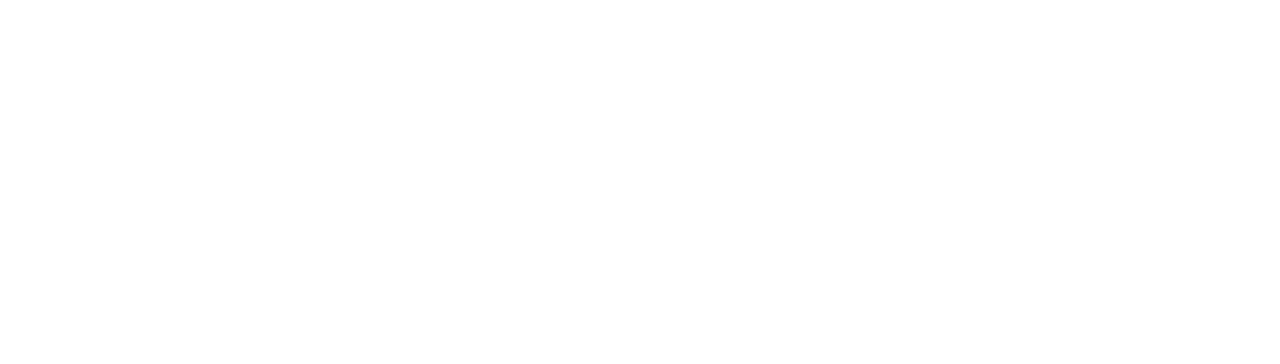
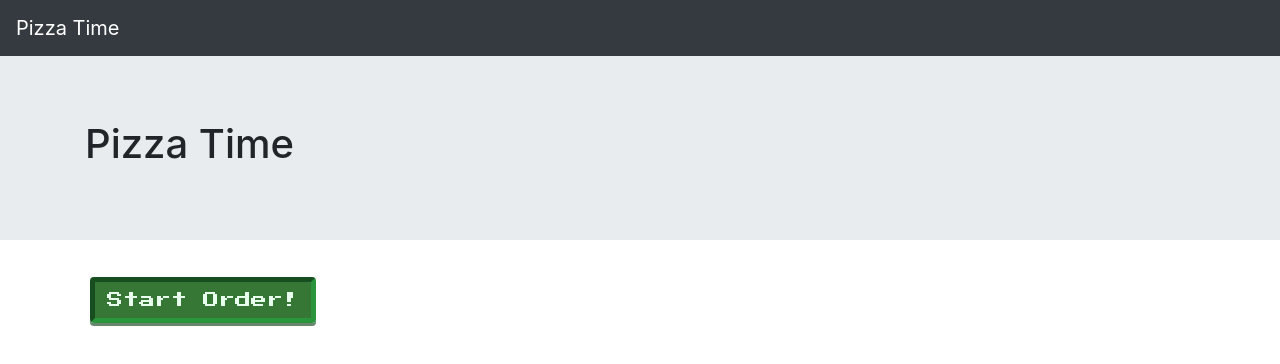
Before and after one commit to a-shevlin/pizza-parlor, a plain HTML site: page index.html in a window 1280 px wide. Drawn offline with Linux system fonts and the light colour scheme; a web font is replaced by a local one.

Commit message:
create button to show pizzaForm and hide mainPage.

```diff
--- a/css/styles.css
+++ b/css/styles.css
@@ -0,0 +1,22 @@
+#start {
+  margin: 5px;
+  background: rgba(4, 85, 4, 0.801);
+  font-family: 'Press Start 2P', cursive;
+  color: rgb(233, 255, 238);
+  border: inset 5px rgba(39, 156, 64, 0.863);
+  box-shadow: 0 3px rgb(105, 134, 110);
+}
+
+#start:hover {
+  background: rgba(27, 51, 27, 0.726);
+}
+
+#start:active {
+  background: rgba(27, 51, 27, 0.726);
+  box-shadow: 0 1px rgb(68, 88, 71);
+  transform: translateY(2px);
+}
+
+.pizzaForm {
+  display: none;
+}
--- a/index.html
+++ b/index.html
@@ -8,4 +8,26 @@
   <link href="https://fonts.googleapis.com/css2?family=Fascinate&family=Monofett&family=Press+Start+2P&display=swap" rel="stylesheet">
   <title></title>
 </head>
+<body>
+  <div>
+    <div>
+      <nav class="navbar navbar-expand-sm navbar-dark bg-dark">
+        <a class="navbar-brand" href="#">Pizza Time</a>
+      </nav>
+    </div>
+  </div>
+  <div class="jumbotron jumbotron-fluid">
+    <div class="container">
+      <h1>Pizza Time</h1>
+    </div>
+  </div>
+  <div class="container mainPage">
+    <button id="start" class="btn">Start Order!</button>
+  </div>
+  <div class="contianer pizzaForm">
+    <div class="row">
+      <form id="pizza"></form>
+    </div>
+  </div>
+</body>
 </html>
--- a/js/scripts.js
+++ b/js/scripts.js
@@ -47,4 +47,9 @@ Pizza.prototype.finalPrice = function() {
 
 $(document).ready(function() {
 
+  $('#start').click(function(event) {
+    event.preventDefault();
+    $('.pizzaForm').show();
+    $('.mainPage').hide();
+  })
 })
```
Also changed, not shown: 1 other file.
